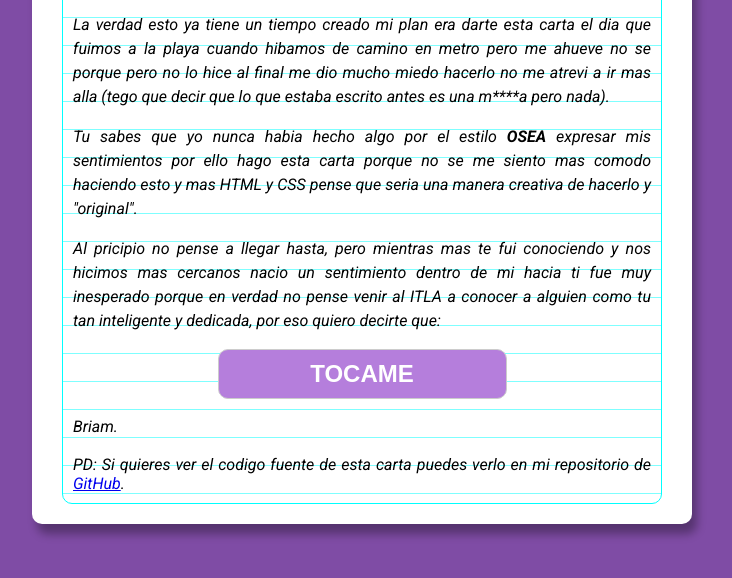
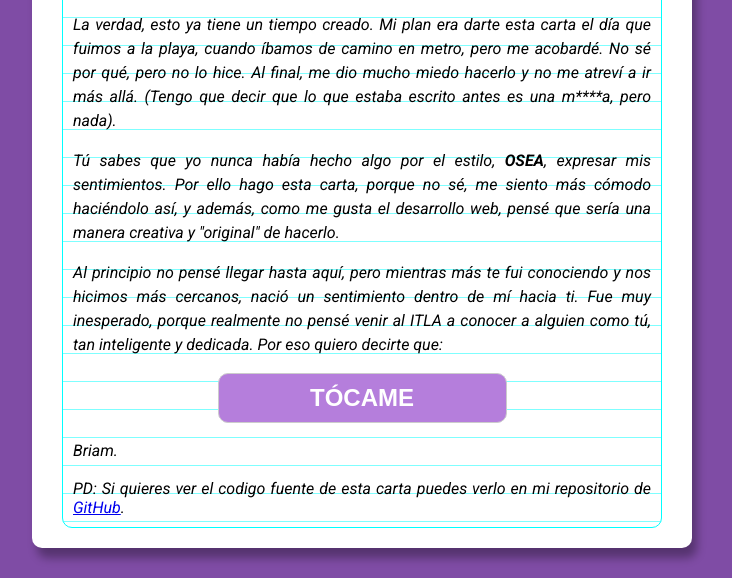
Before and after one commit to Briamco/Letter, a plain HTML site: page carta.html in a window 1280 px wide. Shown: the part 317-895 px from the top of the page, without its empty margins (278-1010 px from the left). Before the commit the page ends 871 px from the top, so only its background shows below. Drawn offline with Linux system fonts and the light colour scheme.

Commit message:
Fix punctuation in carta.html for improved readability

```diff
--- a/carta.html
+++ b/carta.html
@@ -15,22 +15,22 @@
       <div class="header">
         <h1 id="nombre">Rosmely</h1>
       </div>
-      <p>La verdad esto ya tiene un tiempo creado mi plan era darte esta carta el dia que fuimos a la playa cuando hibamos de camino en metro pero me ahueve no se porque pero no lo hice al final me dio mucho miedo hacerlo no me atrevi a ir mas alla (tego que decir que lo que estaba escrito antes es una m****a pero nada).</p>
+      <p>La verdad, esto ya tiene un tiempo creado. Mi plan era darte esta carta el día que fuimos a la playa, cuando íbamos de camino en metro, pero me acobardé. No sé por qué, pero no lo hice. Al final, me dio mucho miedo hacerlo y no me atreví a ir más allá. (Tengo que decir que lo que estaba escrito antes es una m****a, pero nada).</p>
 
-      <p>Tu sabes que yo nunca habia hecho algo por el estilo <b>OSEA</b> expresar mis sentimientos por ello hago esta carta porque no se me siento mas comodo haciendo esto y mas HTML y CSS pense que seria una manera creativa de hacerlo y "original".</p>
+      <p>Tú sabes que yo nunca había hecho algo por el estilo, <b>OSEA</b>, expresar mis sentimientos. Por ello hago esta carta, porque no sé, me siento más cómodo haciéndolo así, y además, como me gusta el desarrollo web, pensé que sería una manera creativa y "original" de hacerlo.</p>
 
-      <p>Al pricipio no pense a llegar hasta, pero mientras mas te fui conociendo y nos hicimos mas cercanos nacio un sentimiento dentro de mi hacia ti fue muy inesperado porque en verdad no pense venir al ITLA a conocer a alguien como tu tan inteligente y dedicada, por eso quiero decirte que:</p>
+      <p>Al principio no pensé llegar hasta aquí, pero mientras más te fui conociendo y nos hicimos más cercanos, nació un sentimiento dentro de mí hacia ti. Fue muy inesperado, porque realmente no pensé venir al ITLA a conocer a alguien como tú, tan inteligente y dedicada. Por eso quiero decirte que:</p>
 
       <div class="touch">
-        <button class="touch-btn">TOCAME</button>
+        <button class="touch-btn">TÓCAME</button>
       </div>
 
       <div id="hidden-text" class="hidden">
         <h1>ME GUSTAS</h1>
 
-        <p>Siempre me ha gustado tu forma de ser, tu forma de pensar, tu forma de actuar, tu forma de vestir, tu forma de hablar, tu forma de caminar, tu forma de reir, tu forma de todo, en verdad me gustas mucho.</p>
+        <p>Siempre me ha gustado tu forma de ser, tu forma de pensar, tu forma de actuar, tu forma de vestir, tu forma de hablar, tu forma de caminar, tu forma de reír, tu forma de todo. En verdad, me gustas mucho.</p>
 
-        <p>Y me pregunto. ¿Te gustaria salir conmigo en una cita?</p>
+        <p>Y me pregunto, ¿te gustaría salir conmigo en una cita?</p>
 
         <form netlify>
           <textarea name="mensaje" placeholder="Escribe aqui tu respuesta"></textarea>
```
